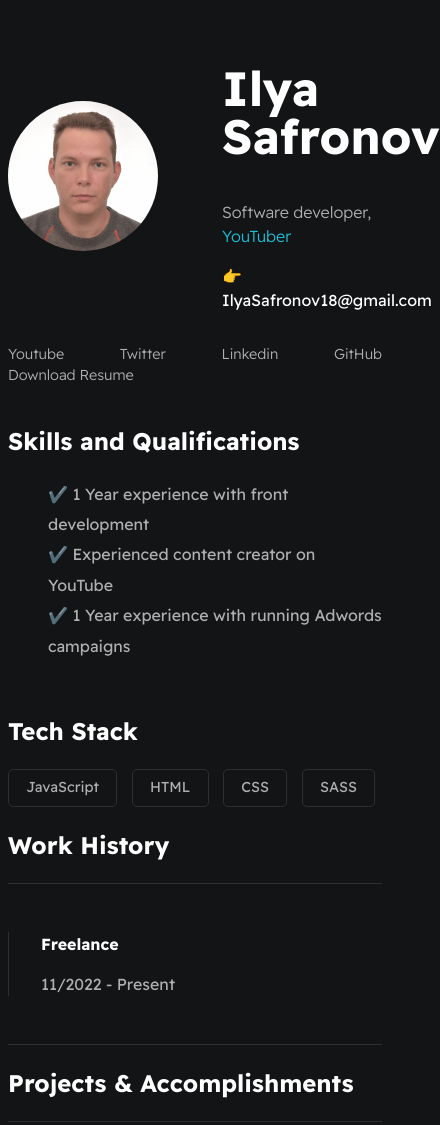
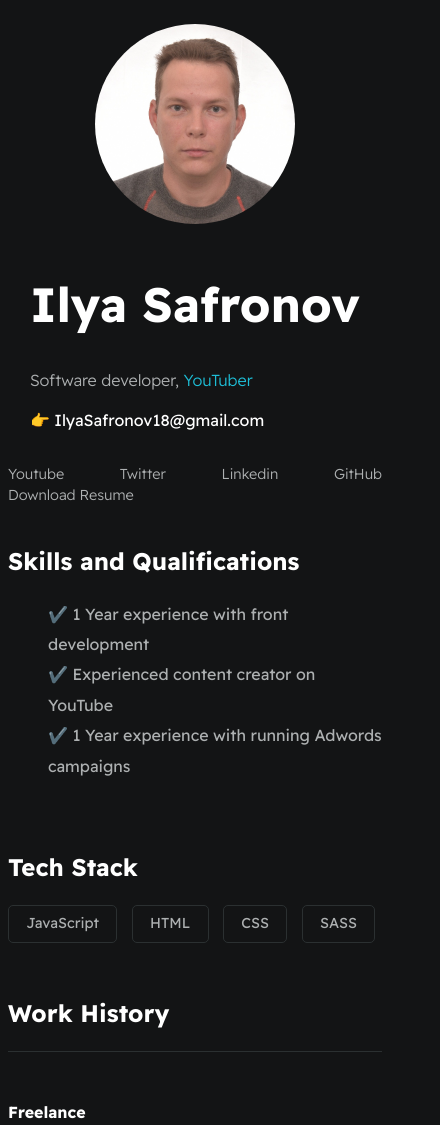
Before and after one commit to IlyaSafronov/My-Resume, a plain HTML site: page index.html in a window 390 px wide. Shown: the top 1125 px of the page, 440 px wide, since content can reach past the window. Drawn offline with Linux system fonts and the light colour scheme.

Commit message:
finish styles

```diff
--- a/index.html
+++ b/index.html
@@ -10,7 +10,7 @@
 <body>
 
   <div id="container__main">
-    <section id="wrapper__hero" class="section__page">
+    <section id="wrapper--hero" class="section__page">
       <img id="profile-pic" src="./assets/images/my-picture.jpg" alt="">
       <div>
         <h1 id="user-name">Ilya Safronov</h1>
--- a/styles/main.css
+++ b/styles/main.css
@@ -56,7 +56,7 @@ li {
   padding-bottom: 1em;
 }
 
-#wrapper__hero {
+#wrapper--hero {
   display: flex;
   align-items: center;
   gap: 4em;
@@ -142,3 +142,22 @@ li {
 .card--project a:hover {
   color: var(--mainLinkColor);
 }
+
+@media(max-width: 600px) {
+  #wrapper--hero {
+    flex-direction: column;
+    gap: 1em;
+  }
+  #profile-pic {
+    width: 200px;
+    height: 200px;
+  }
+  .section--page {
+    padding-top: 1em;
+    padding-bottom: 1em;
+  }
+  .card--work-history {
+    border-left: none;
+    padding-left: 0;
+  }
+}
```
